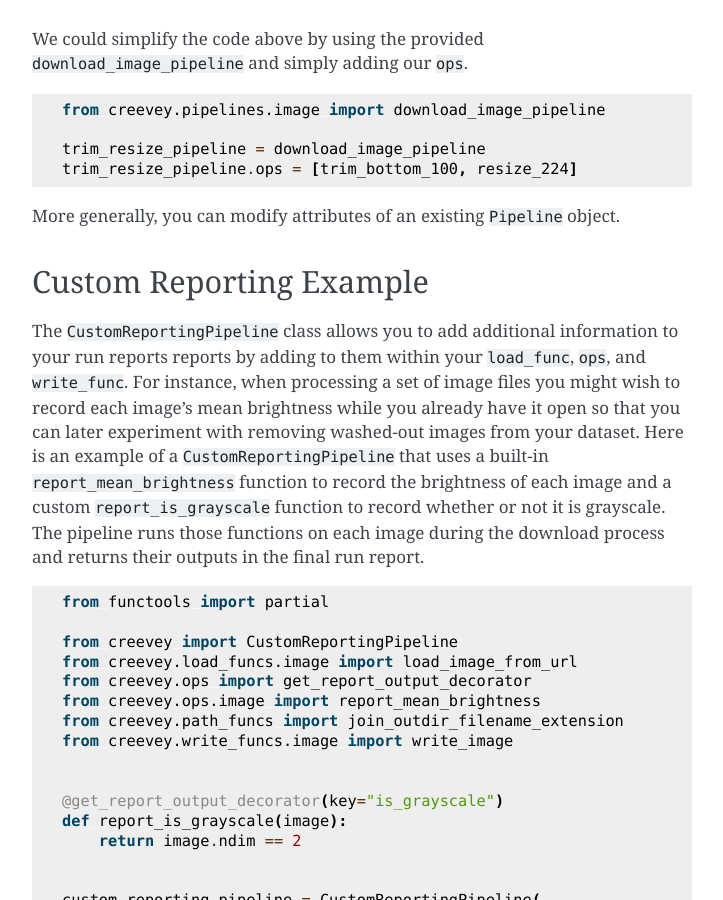
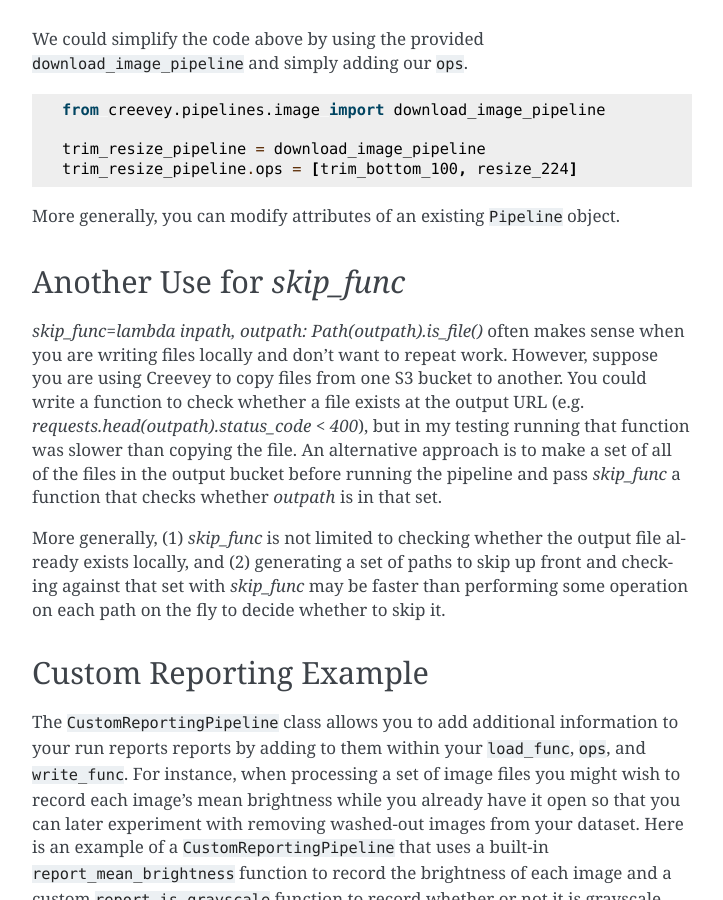
Before and after one commit to ShopRunner/wildebeest, a Sphinx documentation site: the page built from docs/quickstart.rst, in a window 1280 px wide and 900 px high, scrolled down 3451 px. Shown: the whole window, without its empty margins (388-1111 px from the left). Built offline with Sphinx 7.4.7, drawn with Linux system fonts in a browser that asks for light colours; some of the changed text lies outside the part shown.

Commit message:
Add skip_func section

```diff
--- a/docs/quickstart.rst
+++ b/docs/quickstart.rst
@@ -136,6 +136,13 @@ We could simplify the code above by using the provided ``download_image_pipeline
 
 More generally, you can modify attributes of an existing ``Pipeline`` object.
 
+Another Use for `skip_func`
+---------------------------
+
+`skip_func=lambda inpath, outpath: Path(outpath).is_file()` often makes sense when you are writing files locally and don't want to repeat work. However, suppose you are using Creevey to copy files from one S3 bucket to another. You could write a function to check whether a file exists at the output URL (e.g. `requests.head(outpath).status_code < 400`), but in my testing running that function was slower than copying the file. An alternative approach is to make a set of all of the files in the output bucket before running the pipeline and pass `skip_func` a function that checks whether `outpath` is in that set.
+
+More generally, (1) `skip_func` is not limited to checking whether the output file already exists locally, and (2) generating a set of paths to skip up front and checking against that set with `skip_func` may be faster than performing some operation on each path on the fly to decide whether to skip it.
+
 Custom Reporting Example
 ------------------------
 
```
